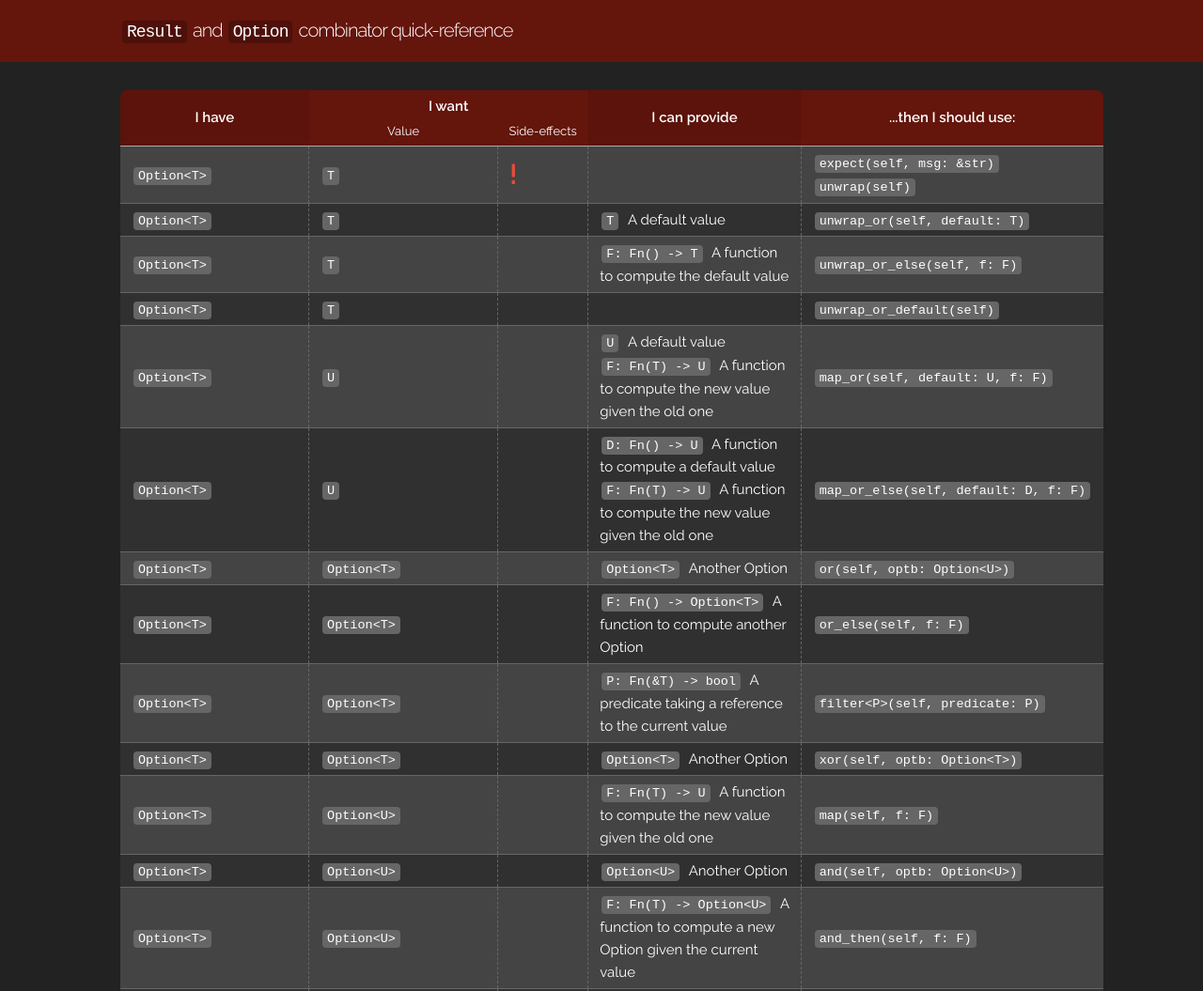
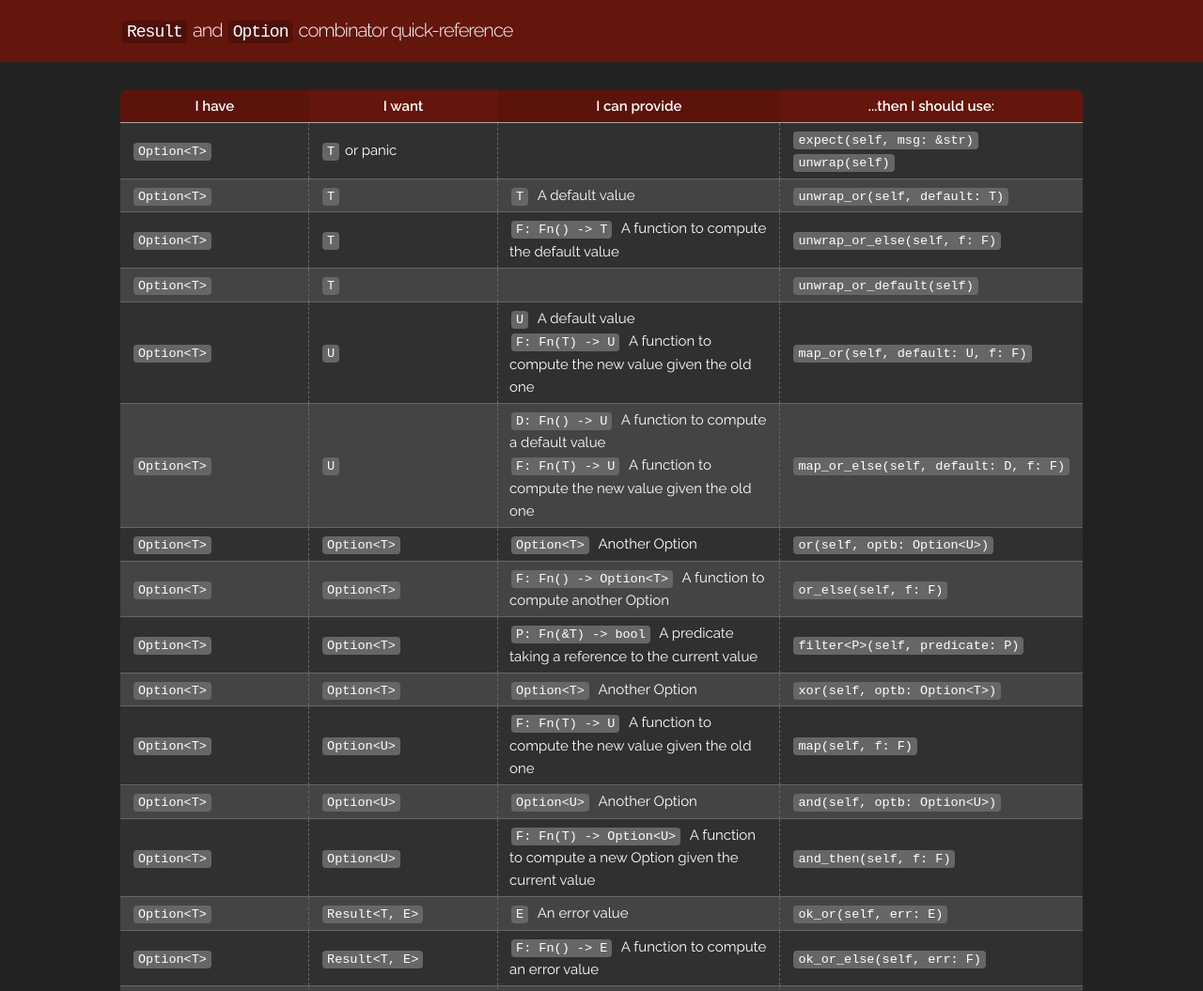
Before and after one commit to WasabiFan/combinator-quick-reference, a Gatsby site: page / in a window 1280 px wide. Shown: the top 1055 px of the page at 94% size. Built offline with nearby package versions, Linux system fonts and the light colour scheme; Gatsby itself is replaced by a stand-in of ours.

Commit message:
Replace "side-effects" column with inline words

```diff
--- a/src/pages/index.tsx
+++ b/src/pages/index.tsx
@@ -78,8 +78,7 @@ function CandidateList({ fns }: CandidateListProps): JSX.Element {
 function TableRow({ entry }: TableRowProps): JSX.Element {
     return <tr>
         <td><code>{entry.have}</code></td>
-        <td><code>{entry.want}</code></td>
-        <td>{entry.panics ? <span className="panic"/> : "" }</td>
+        <td><code>{entry.want}</code> { entry.panics && "or panic" }</td>
         <td>{(entry.given || []).map(g => <Given value={g} />)}</td>
         <td><CandidateList fns={entry.candidates} /></td>
     </tr>
@@ -90,14 +89,10 @@ export default function Home() {
         <Layout>
             <table className="combinator-table">
                 <tr>
-                    <th rowSpan={2}>I have</th>
-                    <th id="want-header" colSpan={2}>I want</th>
-                    <th rowSpan={2}>I can provide</th>
-                    <th rowSpan={2}>...then I should use:</th>
-                </tr>
-                <tr>
-                    <th className="want-subheader">Value</th>
-                    <th className="want-subheader">Side-effects</th>
+                    <th>I have</th>
+                    <th>I want</th>
+                    <th>I can provide</th>
+                    <th>...then I should use:</th>
                 </tr>
                 { APP_DATA.entries.map(e => <TableRow entry={e}/>) }
             </table>
--- a/styles/content.scss
+++ b/styles/content.scss
@@ -1,15 +1,6 @@
-$danger: #e74c3c;
-
 code {
     background: #666;
     border: none;
-}
-
-.panic::after {
-    content: "!";
-    font-weight: bolder;
-    font-size: 3rem;
-    color: $danger;
 }
 
 .given-container {
--- a/styles/page.scss
+++ b/styles/page.scss
@@ -43,11 +43,6 @@ h1 {
         border-bottom: solid 1px #aaa;
     }
 
-    th.want-subheader {
-        font-weight: normal;
-        font-size: small;
-    }
-
     td:not(:nth-child(1)) {
         border-left: dashed 1px #666;
     }
@@ -80,12 +75,12 @@ h1 {
         border-bottom: 1px solid #666;
     }
 
-    tr:nth-child(2n-1):not(:nth-child(1)) {
+    tr:nth-child(2n-1) {
         border-radius: 7px;
         background-color: #444;
     }
 
-    tr:nth-child(2n):not(:nth-child(2)) {
+    tr:nth-child(2n) {
         border-radius: 7px;
         background-color: #303030;
     }
@@ -95,9 +90,4 @@ h1 {
         text-align: center;
         padding: 5px 12px;
     }
-
-    #want-header {
-        border: none;
-        padding-bottom: 0;
-    }
 }
```
